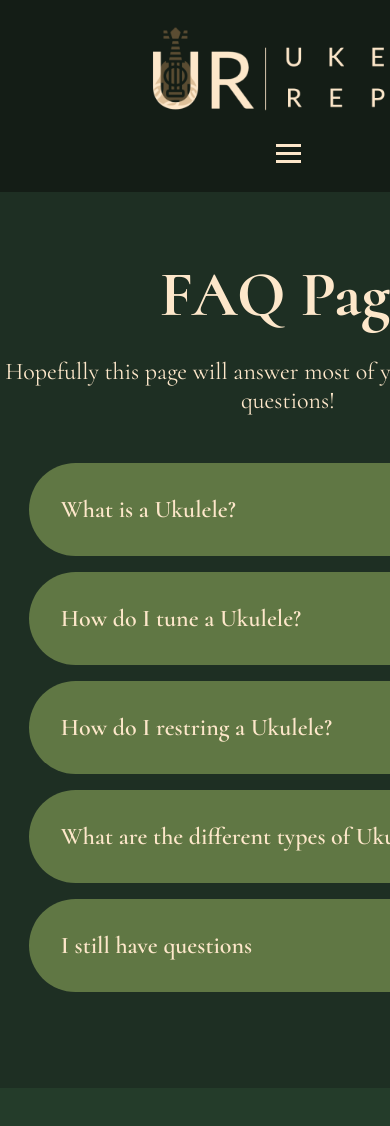
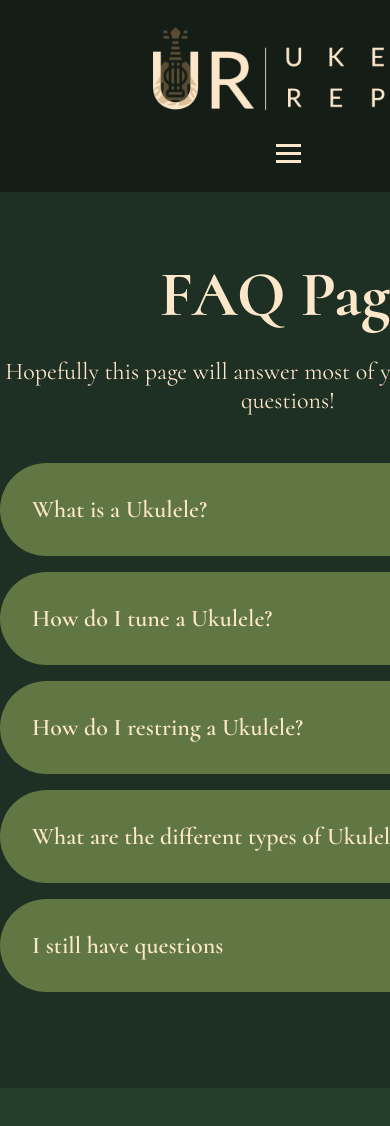
Before and after one commit to emwu1024/ukulele-react, a React (Vite) app: page /faq in a window 390 px wide. Shown: the top 1126 px of the page. Built offline with nearby package versions, Linux system fonts and the light colour scheme.

Commit message:
test on deploy

```diff
--- a/src/components/Accordion/Accordion.css
+++ b/src/components/Accordion/Accordion.css
@@ -44,10 +44,3 @@
   background-color: #8a8b4a;
   color: #fde7ca;
 }
-
-@media screen and (max-width: 700px) {
-  .accordion {
-    width: 90%;
-    /* font-size: 1.25rem; */
-  }
-}
```
